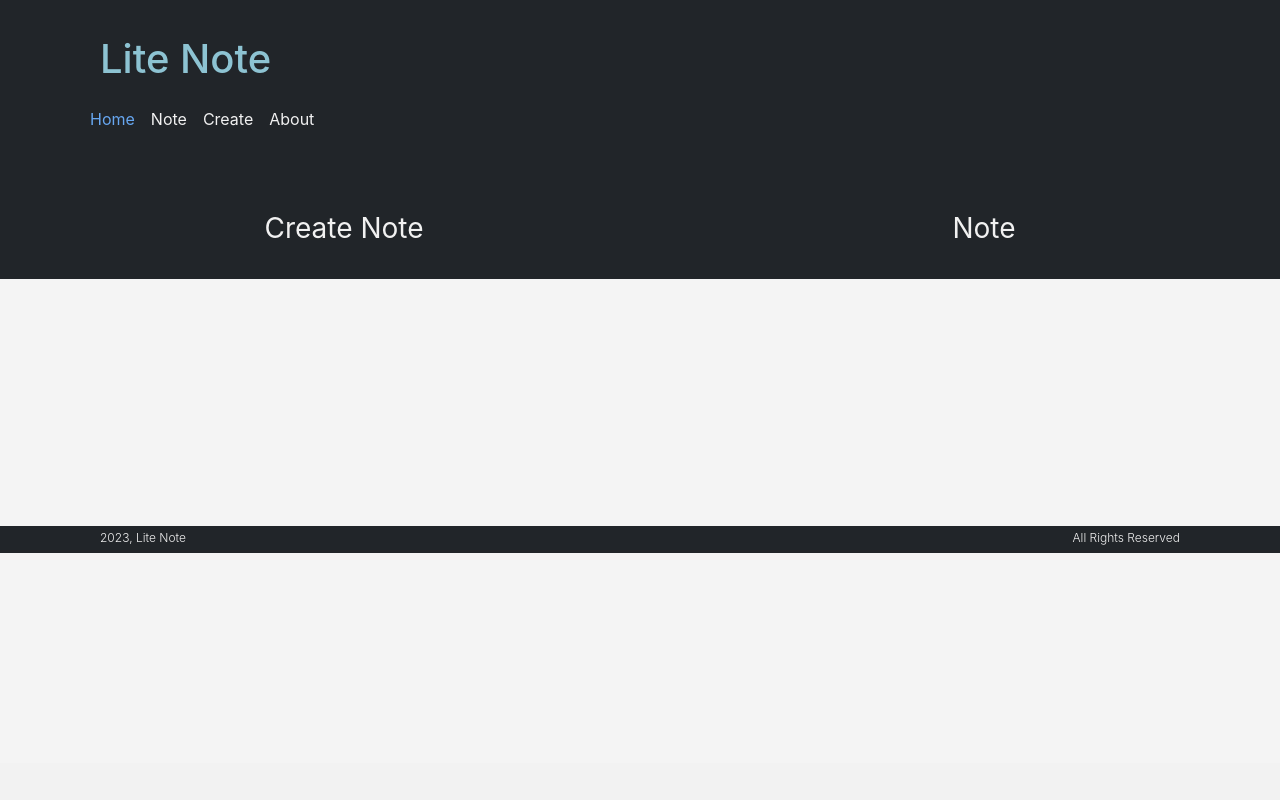
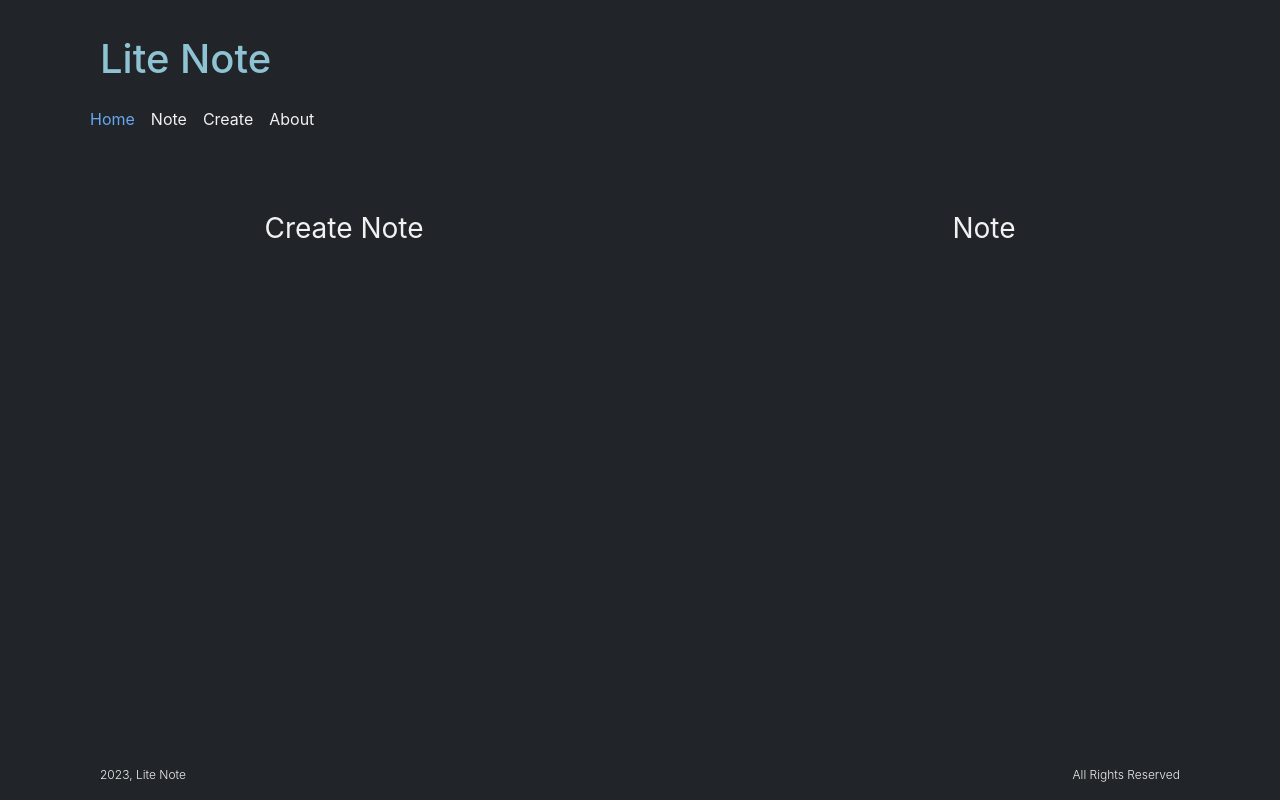
Before and after one commit to SerhiyChynin/react_project_note, a React (Create React App) app: page / in a window 1280 px wide. Built offline with nearby package versions, Linux system fonts and the light colour scheme.

Commit message:
add  main-footer style

```diff
--- a/public/css/style.css
+++ b/public/css/style.css
@@ -10,11 +10,10 @@ html, body, #root {
 }
 
 .main {
-    margin: auto;
+    /* margin: auto; */
     display: flex;
     flex-direction: column;
     min-height: 100%;
-    flex: 1 1 auto;
 }
 
 
@@ -33,6 +32,10 @@ html, body, #root {
 .nav{
     display: flex;
 }
+.flex {
+    flex: 1 1 auto;
+}
+
 .main_elem {
     display: flex;
     justify-content: space-around;
@@ -84,10 +87,14 @@ ul, li {
     text-shadow:#f1f1f1;
 }
 .btn {
+    display: block;
     margin: 0 auto;
     margin-top: 20px;
     color: rgb(255, 255, 255);
     background-color: rgb(33, 37, 41);
+}
+.btn:hover{
+    color: #697993;
 }
  button, .primary, .mb-3 {
     display: block;
@@ -166,6 +173,8 @@ h3 {
     margin: auto 0;
     display: flex;
     justify-content: space-between;
+    padding-bottom: 10px;
+    padding-top: 10px;
 }
 
 .h6{
--- a/src/components/About.js
+++ b/src/components/About.js
@@ -1,7 +1,7 @@
 
 function About() {
     return (
-        <div>
+        <div className="flex">
             <h1>About </h1>
         </div>
     );
--- a/src/components/Create.js
+++ b/src/components/Create.js
@@ -39,7 +39,7 @@ function Create() {
         sendData({'note': note})
     }
     return (
-        <div  className="row g-3">
+        <div  className="row g-3 flex">
             <form onSubmit={loadDataFromForm} className={formClass}>
                 <label htmlFor="floatingTextarea2"><h3>Введите заметку</h3></label>
                 <textarea   className='form-control  form-control-lg' name="note" id="note" defaultValue=""></textarea>
--- a/src/components/Header.js
+++ b/src/components/Header.js
@@ -2,7 +2,7 @@ import { NavLink } from "react-router-dom";
 
 function Header() {
     return (
-        <div className="header,  bg-dark">
+        <div className="header,  bg-dark ">
         <h1 className="liteNote">Lite Note</h1>
             <nav className=" navbar bg-dark navbar-expand-lg " >
                 <div className="container">
--- a/src/components/Main.js
+++ b/src/components/Main.js
@@ -1,7 +1,7 @@
 import { NavLink } from "react-router-dom";
 function Main() {
     return (
-        <div className="  main_elem navbar-dark bg-dark ">
+        <div className=" flex main_elem navbar-dark bg-dark ">
             <div>
                 <NavLink className="nav-link link-bottom" to="/create">Create Note </NavLink>
             </div>
--- a/src/components/Note.js
+++ b/src/components/Note.js
@@ -66,7 +66,7 @@ function Note() {
     }
 
     return (
-        <div className="bg-dark ">
+        <div className="bg-dark flex">
             <div className={lineClass}>
                 <h4 className="h4 btn">Note: {noteURL} </h4>
                 <div className="nav-link center">{noteText} <br /> <div className="center_2" >После показа, заметка будет удалена. Скопируйте заметку!</div>  </div>
```
Also changed, not shown: 1 other file (tests, documents, lock files or other folders).
